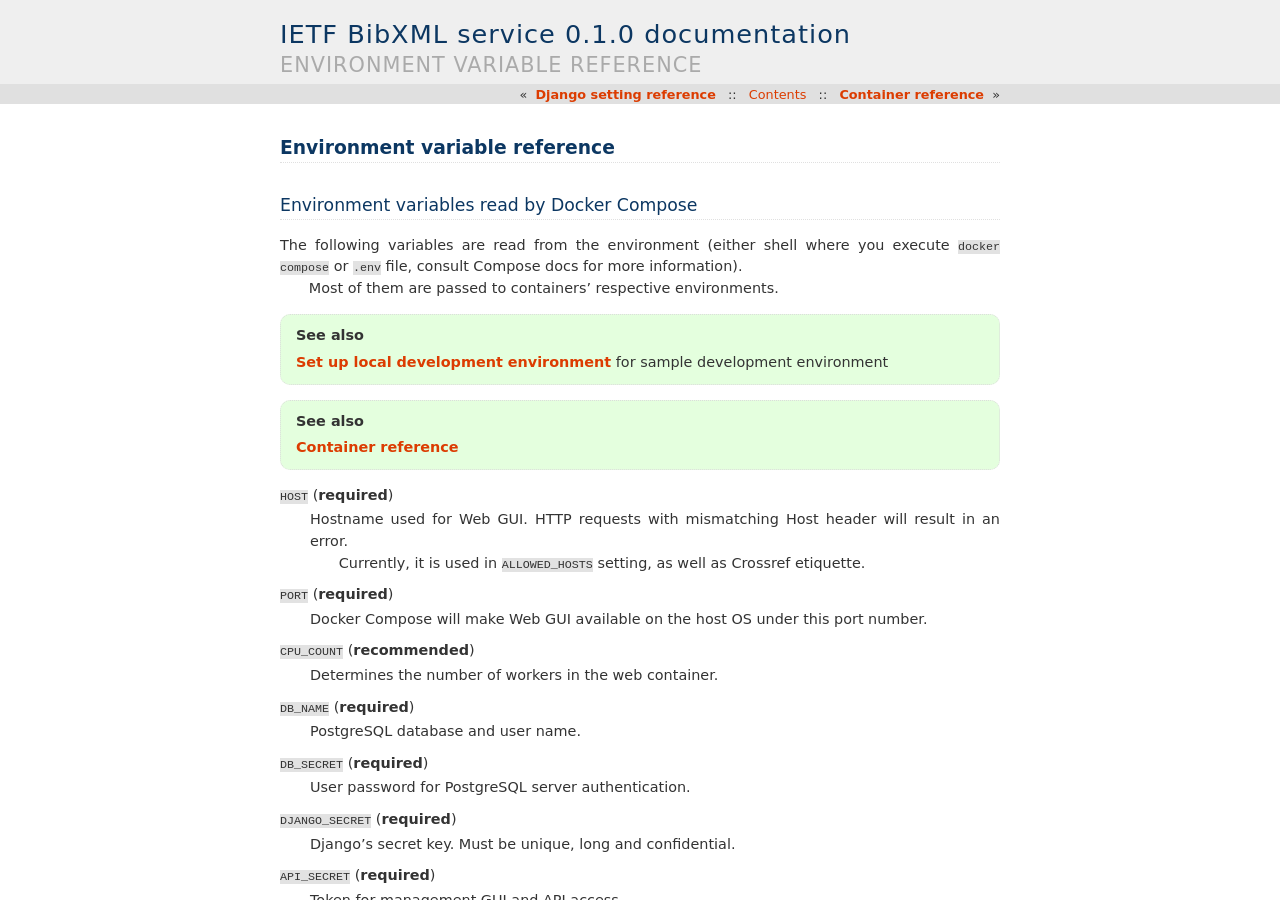
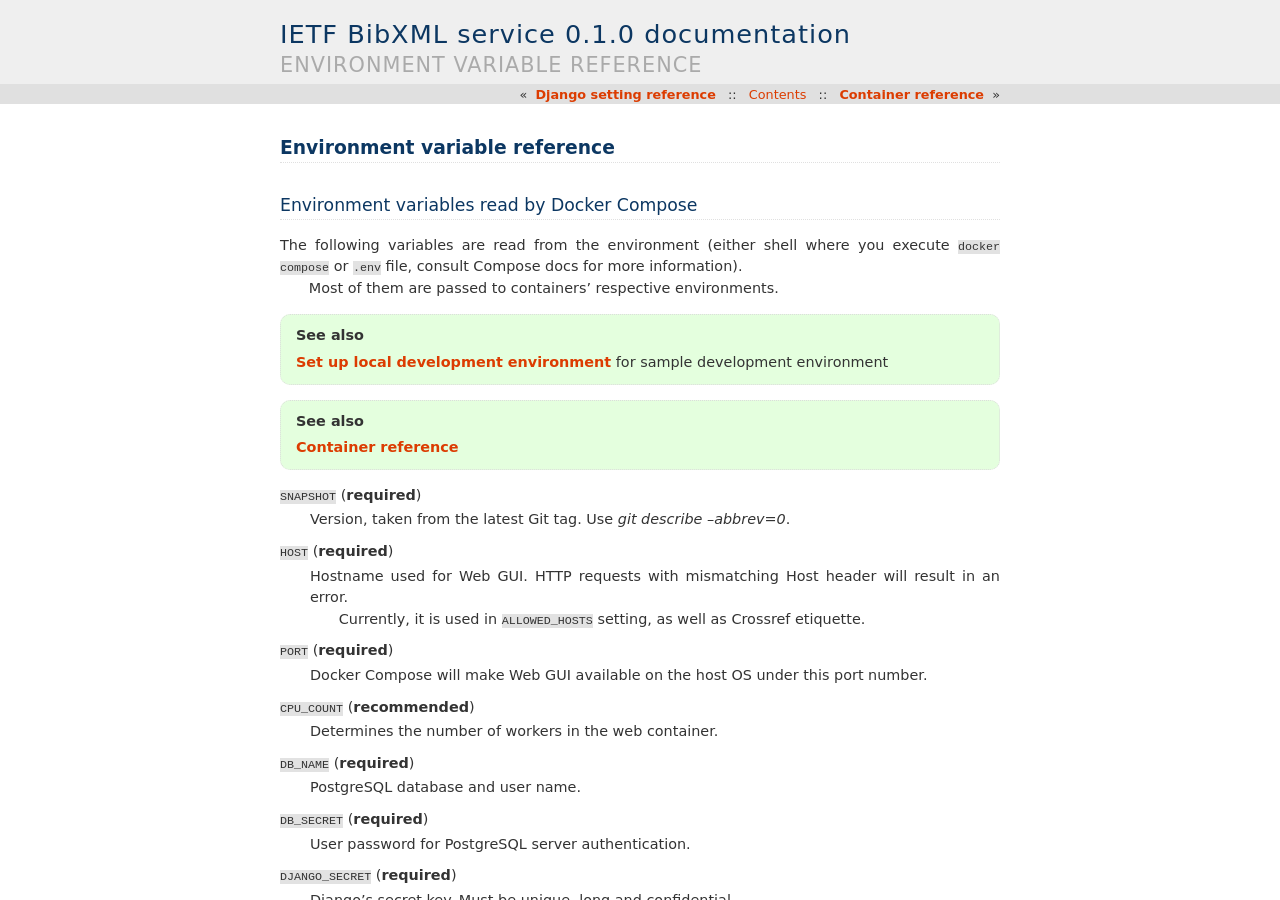
Before and after one commit to ietf-tools/bibxml-service, a Sphinx documentation site: the page built from docs/ref/env.rst, in a window 1280 px wide and 900 px high. Built offline with Sphinx 7.4.7, drawn with Linux system fonts in a browser that asks for light colours; pages that are not in the unit, such as notebooks, are missing from menus; some of the changed text lies outside the part shown.

Commit message:
docs(env): add SNAPSHOT

```diff
--- a/docs/ref/env.rst
+++ b/docs/ref/env.rst
@@ -14,6 +14,9 @@
 .. seealso:: :doc:`/howto/develop-locally` for sample development environment
 
 .. seealso:: :doc:`/ref/containers`
+
+``SNAPSHOT`` (**required**)
+    Version, taken from the latest Git tag. Use `git describe --abbrev=0`.
 
 ``HOST`` (**required**)
     Hostname used for Web GUI.
```
Also changed, not shown: other parts of docs/ref/env.rst (+0 -3 lines).
